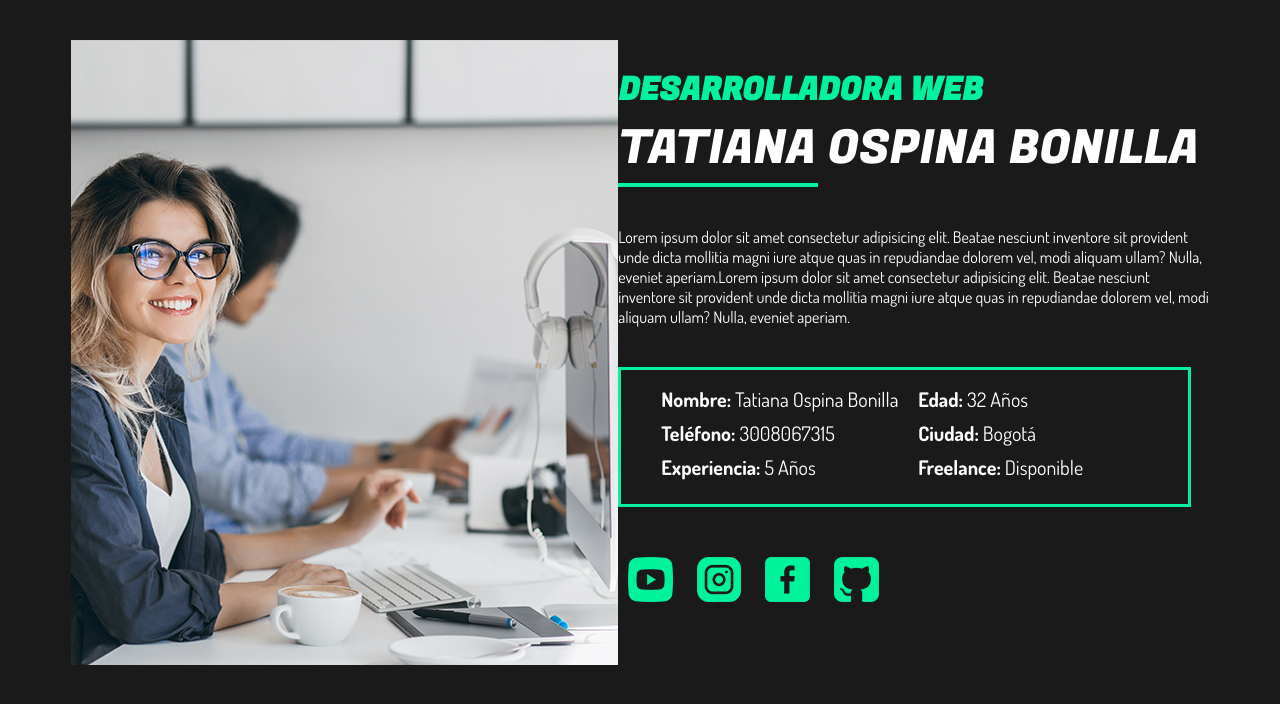
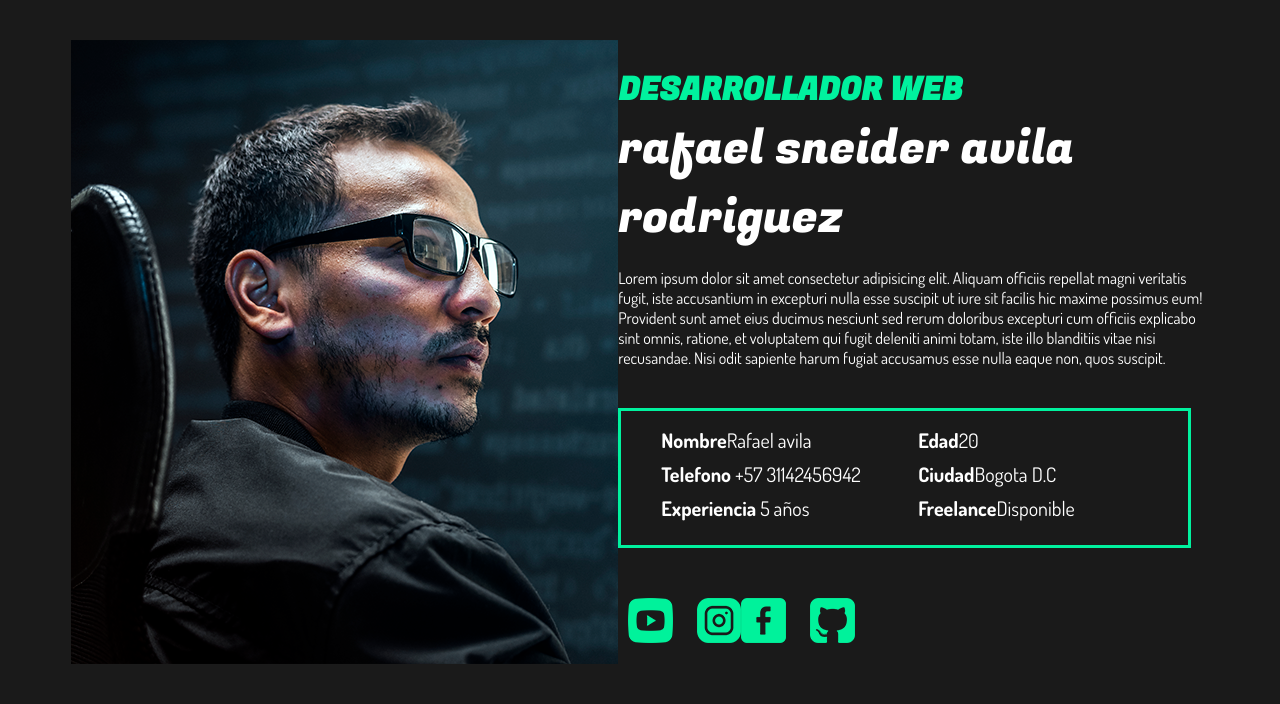
Before and after one commit to Tattiana2903/TRANSMAX, a plain HTML site: page index.html in a window 1280 px wide. Drawn offline with Linux system fonts and the light colour scheme.

Commit message:
Add files via upload

```diff
--- a/index.html
+++ b/index.html
@@ -4,38 +4,41 @@
     <meta charset="UTF-8">
     <meta http-equiv="X-UA-Compatible" content="IE=edge">
     <meta name="viewport" content="width=device-width, initial-scale=1.0">
-    <title>Portafolio</title>
-    <link rel="stylesheet" href="CSS/style.css">
+    <title>portafolio</title> <link rel="stylesheet" href="css/style.css">
 </head>
 <body>
+
     <section>
         <div id="fila">
             <div id="foto">
-            <img src="img/women.png" alt="Foto Persona">
+                <img src="img/Men.png" alt="foto persona">
             </div>
             <div id="info">
-        <H2>DESARROLLADORA WEB</H2>
-        <H1>TATIANA OSPINA BONILLA</H1>
-        <div id="detalle"></div>
-        <p>Lorem ipsum dolor sit amet consectetur adipisicing elit. Beatae nesciunt inventore sit provident unde dicta mollitia magni iure atque quas in repudiandae dolorem vel, modi aliquam ullam? Nulla, eveniet aperiam.Lorem ipsum dolor sit amet consectetur adipisicing elit. Beatae nesciunt inventore sit provident unde dicta mollitia magni iure atque quas in repudiandae dolorem vel, modi aliquam ullam? Nulla, eveniet aperiam.</p>
+                <h2>DESARROLLADOR WEB</h2>
+                <H1>rafael sneider avila rodriguez</H1>
+                <div id="dettalle"></div>
+                <p>Lorem ipsum dolor sit amet consectetur adipisicing elit. Aliquam officiis repellat magni veritatis fugit, iste accusantium in excepturi nulla esse suscipit ut iure sit facilis hic maxime possimus eum! Provident sunt amet eius ducimus nesciunt sed rerum doloribus excepturi cum officiis explicabo sint omnis, ratione, et voluptatem qui fugit deleniti animi totam, iste illo blanditiis vitae nisi recusandae. Nisi odit sapiente harum fugiat accusamus esse nulla eaque non, quos suscipit.</p>
                 <article>
                     <ul>
-                <li><strong>Nombre:</strong> Tatiana Ospina Bonilla</li>
-                <li><strong>Edad:</strong> 32 Años</li>
-                <li><strong>Teléfono:</strong> 3008067315</li>
-                <li><strong>Ciudad:</strong> Bogotá</li>
-                <li><strong>Experiencia:</strong> 5 Años</li>
-                <li><strong>Freelance:</strong> Disponible</li>
+                        <li><strong>Nombre</strong>Rafael avila </li>
+                        <li><strong>Edad</strong>20 </li>
+                        <li><strong>Telefono</strong> +57 31142456942 </li>
+                        <li><strong>Ciudad</strong>Bogota D.C </li>
+                        <li><strong>Experiencia </strong>5 años </li>
+                        <li><strong>Freelance</strong>Disponible </li>
                     </ul>
                 </article>
                 <div id="redes">
-    <a href="https://www.youtube.com/channel/UC9kALohjUqTYqGW18hagchg" target="_blank"><img src="img/youtube.png" alt="Youtube"></a>
-    <a href="https://www.instagram.com/blackholliesg/" target="_blank"><img src="img/instagram.png" alt="Instagram"></a>
-    <a href="https://www.facebook.com/BlackHollie/" target="_blank"><img src="img/facebook.png" alt="Facebook"></a>
-    <a href="#" target="_blank"><img src="img/github.png" alt="GitHub"></a>
+                    <a href="#" target="_black"><img src="img/youtube.png" alt="youtube"></a>
+                    <a href="#" target="_black"><img src="img/instagram.png" alt="instagram></a>
+                    <a href="#" target="_black"><img src="img/facebook.png" alt="facebook1"></a>
+                    <a href="#" target="_black"><img src="img/github.png" alt="github"></a>
+
                 </div>
+
             </div>
         </div>
     </section>
+
 </body>
 </html>
```
Lines whose indentation alone changed are shown as unchanged.
